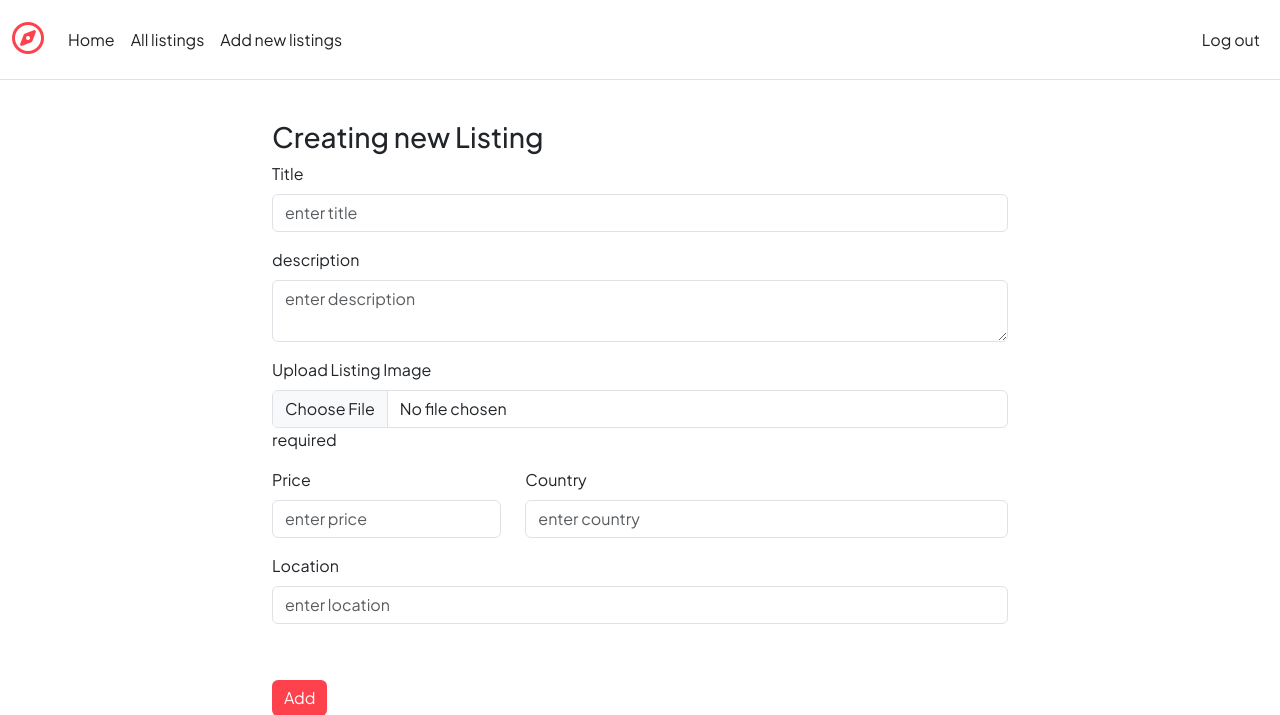
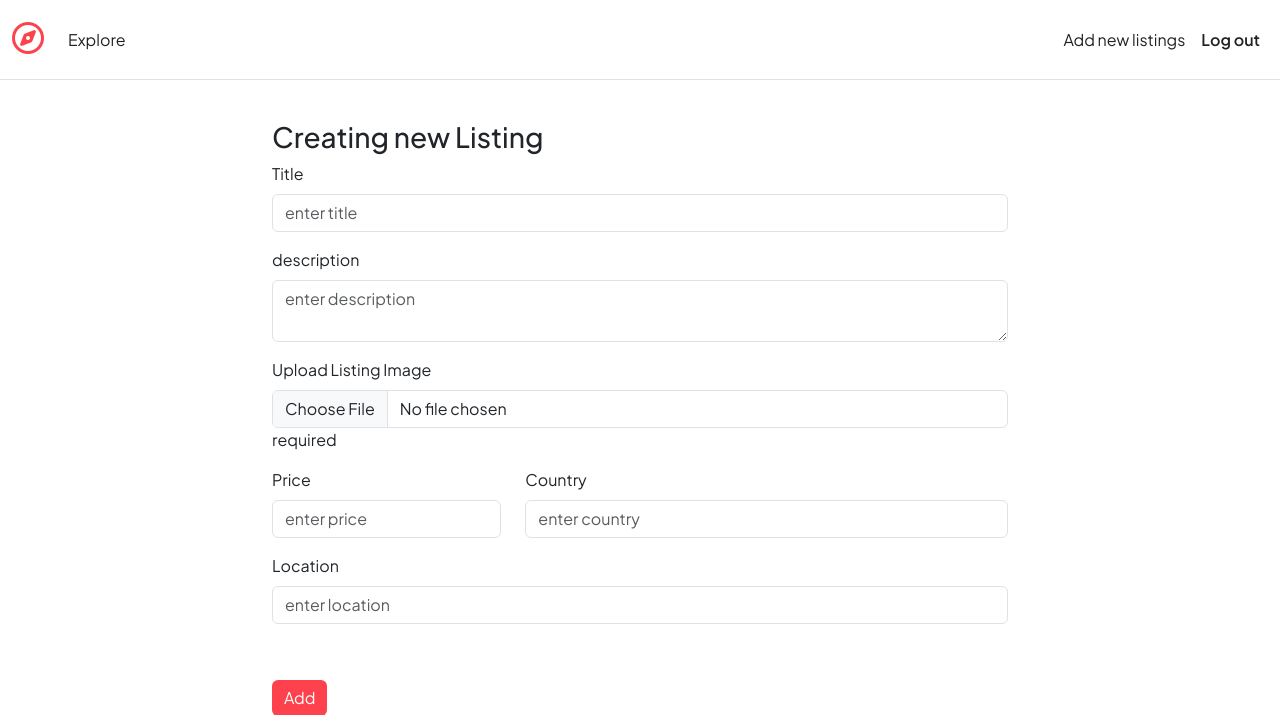
Before and after one commit to abhiMewada97/Cozyabode, a Node server app: page /listings/new in a window 1280 px wide. Shown: the top 715 px of the page. Run offline with Node 20, Linux system fonts and the light colour scheme; the visitor is signed in with stand-in values (Sample User, id 1); some libraries are stand-ins or nearby versions.

Commit message:
Fixing home page

```diff
--- a/app.js
+++ b/app.js
@@ -58,9 +58,9 @@ const sesssionOptions = {
     }
 };
 
-app.get("/",(req,res) =>{
-    res.send("Hi I am root");
-});
+// app.get("/",(req,res) =>{
+//     res.send("Hi I am root");
+// });
 
 app.use(session(sesssionOptions));
 app.use(flash());  // we have use flash before route becuase routes use the flash
--- a/views/includes/navbar.ejs
+++ b/views/includes/navbar.ejs
@@ -1,6 +1,6 @@
 <nav class="navbar navbar-expand-md bg-body-light border-bottom sticky-top">
     <div class="container-fluid">
-      <a class="navbar-brand" href="/"> <i class="fa-regular fa-compass"> </i></a>
+      <a class="navbar-brand" href="/listings"> <i class="fa-regular fa-compass"> </i></a>
       <button
         class="navbar-toggler"
         type="button"
@@ -11,19 +11,18 @@
       </button>
       <div class="collapse navbar-collapse" id="navbarNavAltMarkup">
         <div class="navbar-nav">
-          <a class="nav-link" href="#">Home</a>
-          <a class="nav-link" href="/listings">All listings</a>
-          <a class="nav-link" href="/listings/new">Add new listings</a>
+          <a class="nav-link" href="/listings">Explore</a>
         </div>
 
         <div class="navbar-nav ms-auto">
+          <a class="nav-link" href="/listings/new">Add new listings</a>
           <% if(!currUser) { %>
-            <a class="nav-link" href="/signup">Sign Up  /</a>
-            <a class="nav-link" href="/login">Log in</a>
+            <a class="nav-link" href="/signup"><b>Sign Up </b></a>
+            <a class="nav-link" href="/login"><b>Log in </b></a>
           <% } %>
 
           <% if(currUser) { %>
-            <a class="nav-link" href="/logout">Log out</a>
+            <a class="nav-link" href="/logout"><b>Log out</b></a>
           <% } %>
         </div>
       </div>
```
